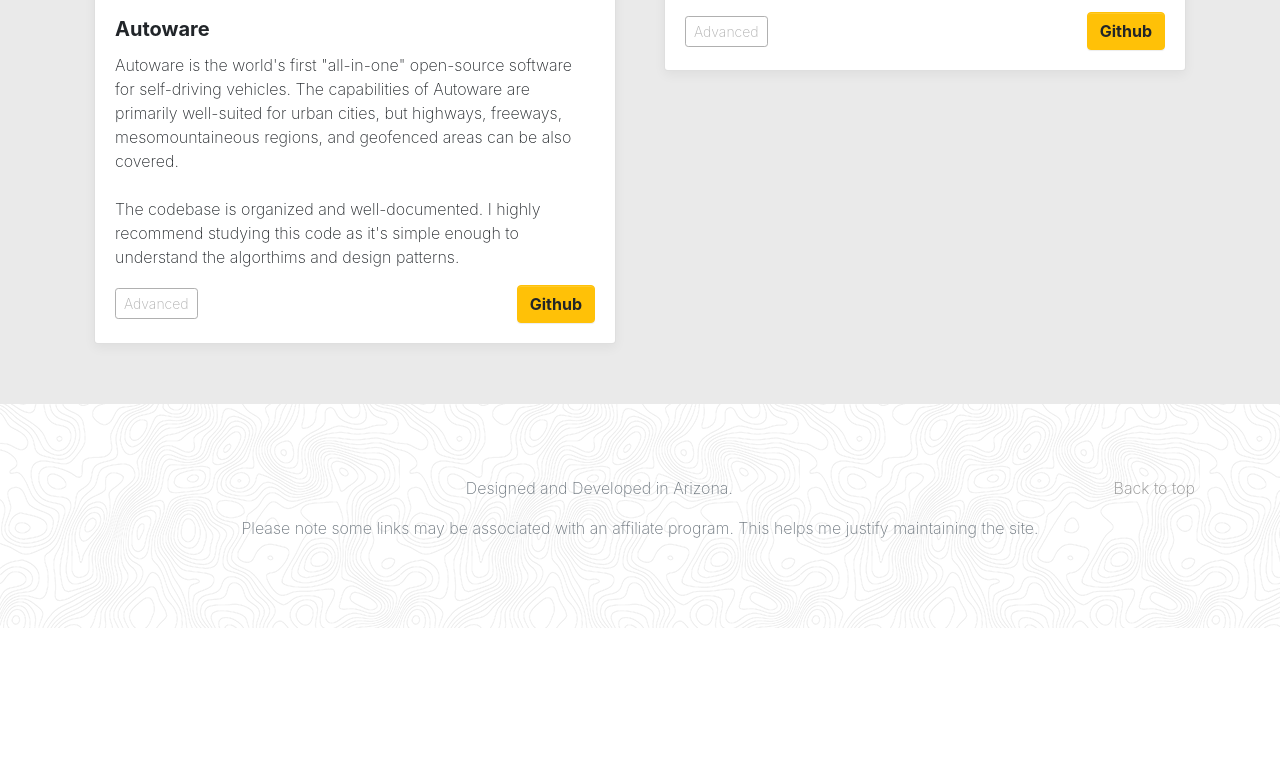
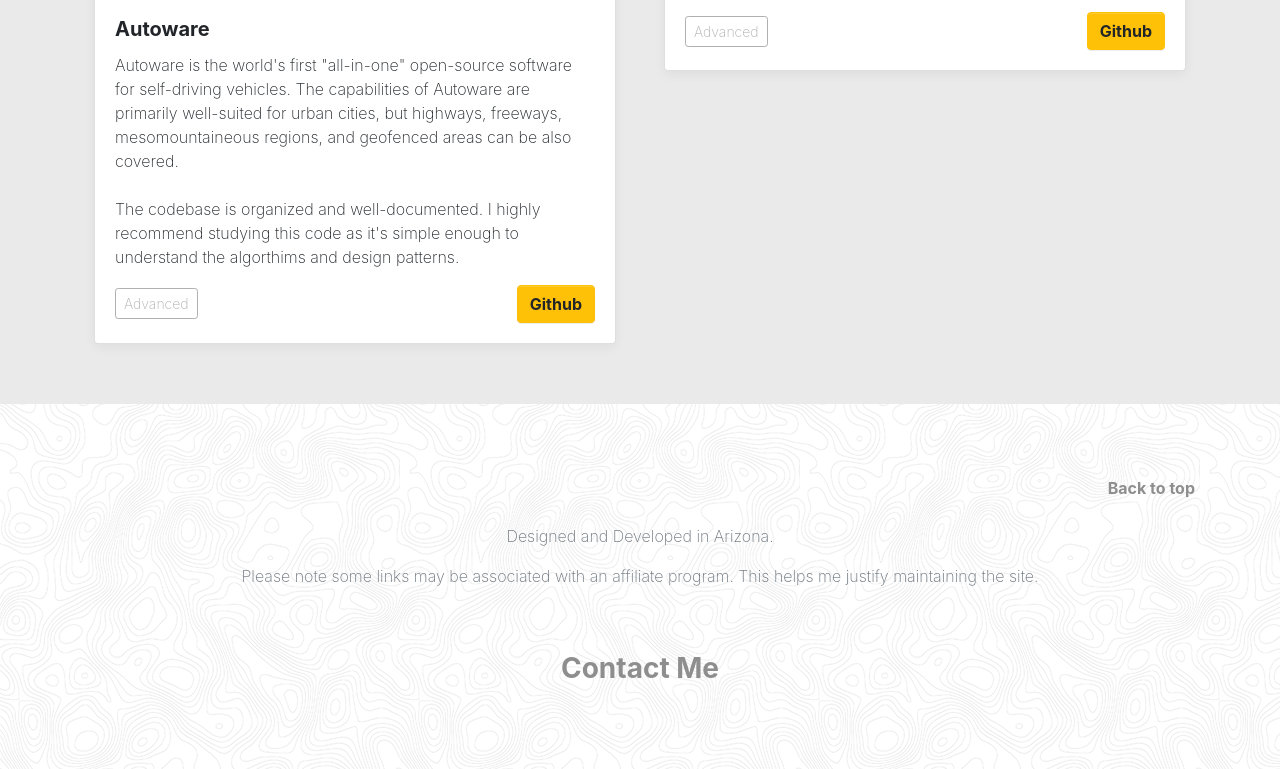
Before and after one commit to handcraftedcode1/handcraftedcode1.github.io, a plain HTML site: page index.html in a window 1280 px wide. Shown: the part 6027-6796 px from the top of the page. Before the commit the page ends 6655 px from the top, so only its background shows below. Drawn offline with nearby package versions, Linux system fonts and the light colour scheme.

Commit message:
added some contact info

```diff
--- a/index.html
+++ b/index.html
@@ -308,10 +308,13 @@
   <footer class="text-muted py-5">
     <div class="container">
       <p class="float-right">
-        <a href="#">Back to top</a>
+        <a href="#" class="font-weight-bold">Back to top</a>
       </p>
+      <br><br>
       <p class="text-center">Designed and Developed in Arizona.</p>
       <p class="text-center">Please note some links may be associated with an affiliate program. This helps me justify maintaining the site.</p>
+      <br><br>
+      <h3 class="text-center font-weight-bold"><a href="mailto:kyle@becomeautonomous.com">Contact Me</a></h3>
     </div>
   </footer>
   <script src="https://code.jquery.com/jquery-3.3.1.slim.min.js" integrity="sha384-q8i/X+965DzO0rT7abK41JStQIAqVgRVzpbzo5smXKp4YfRvH+8abtTE1Pi6jizo" crossorigin="anonymous"></script>
```
